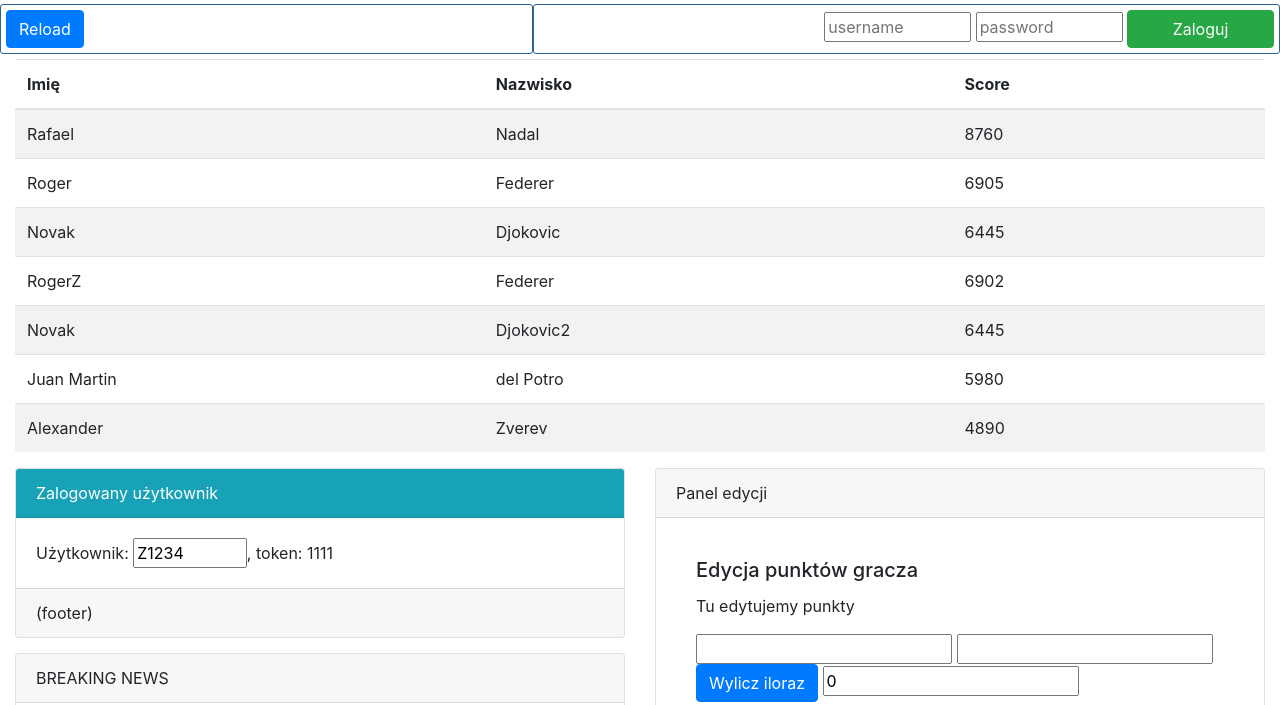
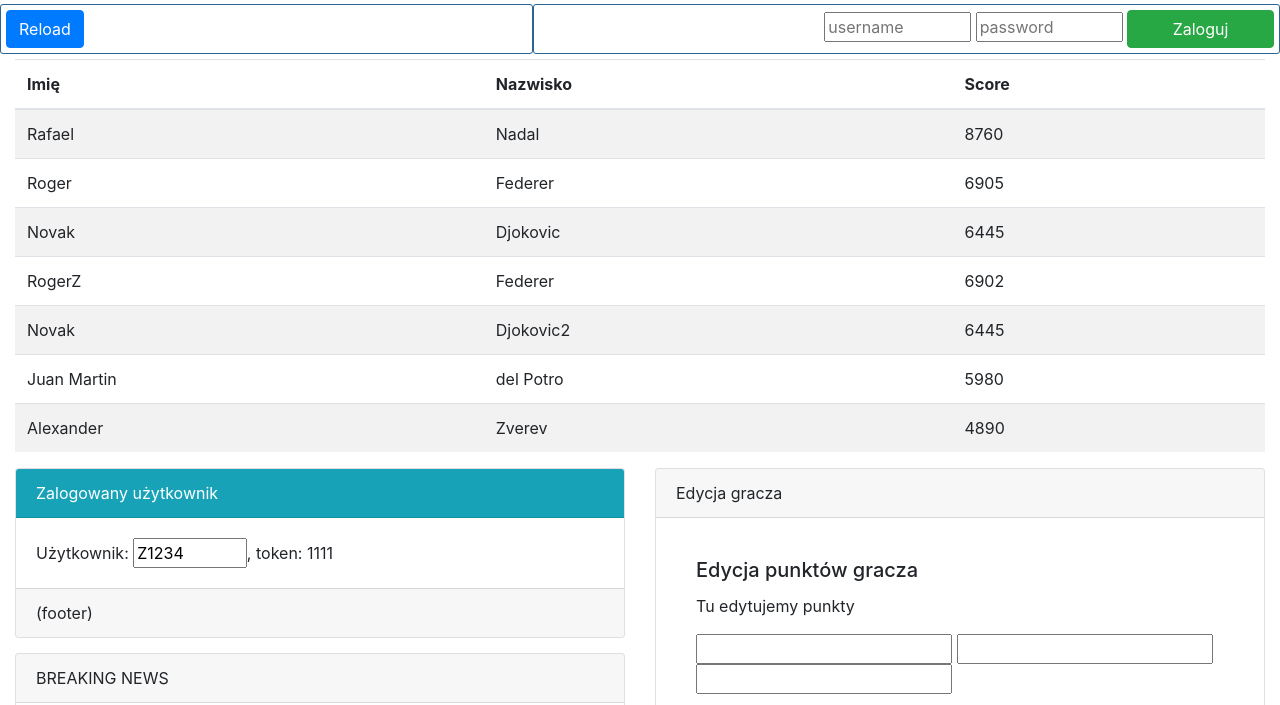
Before and after one commit to teamWSIZ/ObiektoweFrontend2018, a plain HTML site: page static/index.html in a window 1280 px wide. Shown: the part 95-800 px from the top of the page. Drawn offline with nearby package versions, Linux system fonts and the light colour scheme; some packages are replaced by stand-ins of ours.

Commit message:
podstawowa edycja punktów tenisisty

```diff
--- a/static/js/controllers/masterCtrl.js
+++ b/static/js/controllers/masterCtrl.js
@@ -10,6 +10,8 @@ angular.module('myApp.controllers').controller('masterCtrl',
             $scope.M.results = [];
             $scope.search = {};
             $scope.iloraz = 0;
+            $scope.M.selectedPlayer = {};
+
 
             $scope.AABB = 12; //to jest liczba
             $scope.nazwaArtykulu = 'BREAKING NEWS'; //to jest napis
--- a/static/partials/browseView.html
+++ b/static/partials/browseView.html
@@ -42,7 +42,7 @@
 
         </thead>
         <tbody>
-        <tr ng-repeat="r in M.results">
+        <tr ng-repeat="r in M.results" ng-click="M.selectedPlayer=r">
             <td>{{r.imie}}</td>
             <td>{{r.nazwisko}}</td>
             <td>{{r.score }}</td>
@@ -97,7 +97,7 @@
 
             <div class="card">
                 <div class="card-header">
-                    Panel edycji
+                    Edycja gracza
                 </div>
                 <div class="card-body">
 
@@ -106,11 +106,9 @@
                         <p class="card-text">
                             Tu edytujemy punkty
                         </p>
-                        <input type="text" ng-model="x">
-                        <input type="text" ng-model="y" ng-keydown="$even.keyCode===13 && doit()">
-                        <button class="btn btn-primary" ng-click="wyliczIloraz(x,y)">
-                            Wylicz iloraz</button>
-                        <input type="text" ng-model="iloraz" readonly="true">
+                        <input type="text" ng-model="M.selectedPlayer.imie" readonly="true">
+                        <input type="text" ng-model="M.selectedPlayer.nazwisko" readonly="true">
+                        <input type="text" ng-model="M.selectedPlayer.score">
                     </div>
                 </div>
             </div>
```
